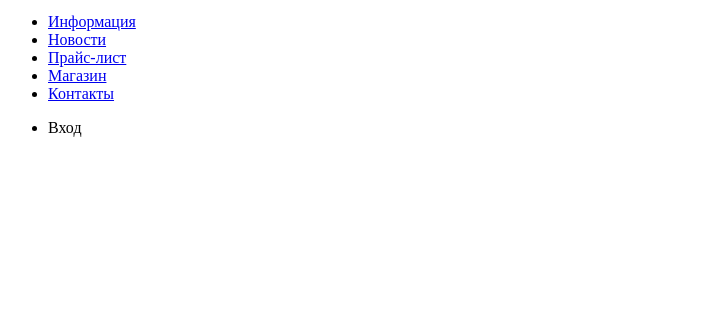
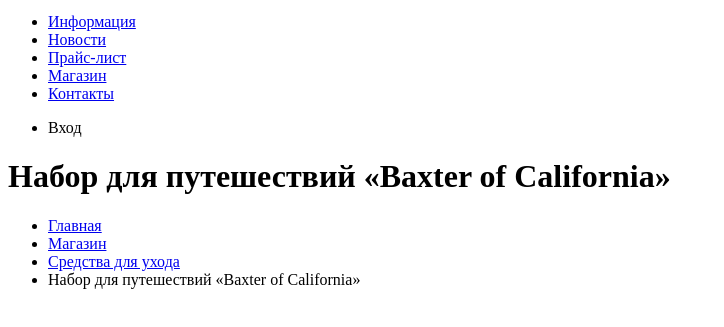
Before and after one commit to niaimko/108005-barbershop, a plain HTML site: page catalog-item.html in a window 1280 px wide. Shown: the part 29-356 px from the top of the page, without its empty margins (0-724 px from the left). Drawn offline with Linux system fonts and the light colour scheme.

Commit message:
Добавил меню

```diff
--- a/catalog-item.html
+++ b/catalog-item.html
@@ -23,5 +23,15 @@
         </ul>
       </nav>
     </header>
+    <!-- основное содержимое -->
+    <main class="content">
+      <h1 class="page-title">Набор для путешествий «Baxter of California»</h1>
+      <ul class="breadcrumbs">
+        <li><a href="index.html">Главная</a></li>
+        <li><a href="catalog.html">Магазин</a></li>
+        <li><a href="#">Средства для ухода</a></li>
+        <li class="breadcrumbs-current">Набор для путешествий «Baxter of California»</li>
+      </ul>
+    </main>
   </body>
 </html>
```
